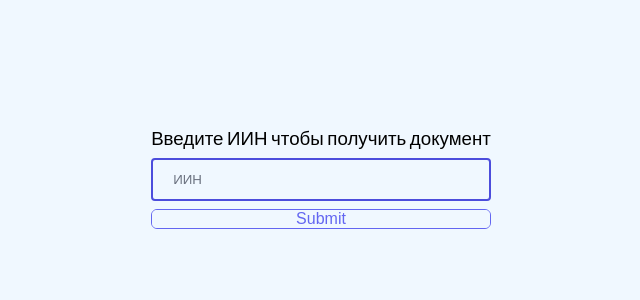
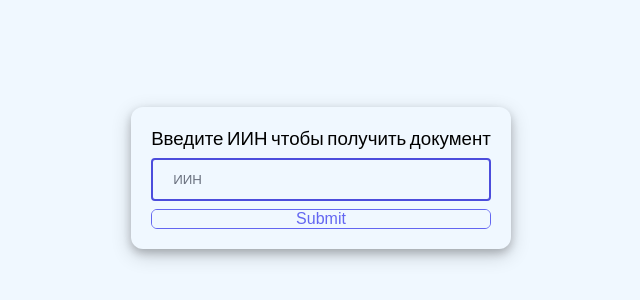
Before and after one commit to Bolizz/Gov, a Vue app: page /getIIN in a window 1280 px wide. Shown: the part 222-522 px from the top of the page, without its empty margins (319-959 px from the left). Built offline with nearby package versions, Linux system fonts and the light colour scheme; a web font is replaced by a local one.

Commit message:
fix component

```diff
--- a/src/views/getIIN.vue
+++ b/src/views/getIIN.vue
@@ -29,6 +29,9 @@
     justify-content: center;
 }
 .form{
+  box-shadow: 0 4px 8px 0 rgba(0, 0, 0, 0.2), 0 6px 20px 0 rgba(0, 0, 0, 0.19);
+  padding: 20px;
+  border-radius: 12px;
   font-family: "Lato", sans-serif;
   font-style: normal;
   font-weight: 700;
```
Also changed, not shown: src/views/GetData.vue (deleted, +0 -13 lines).
